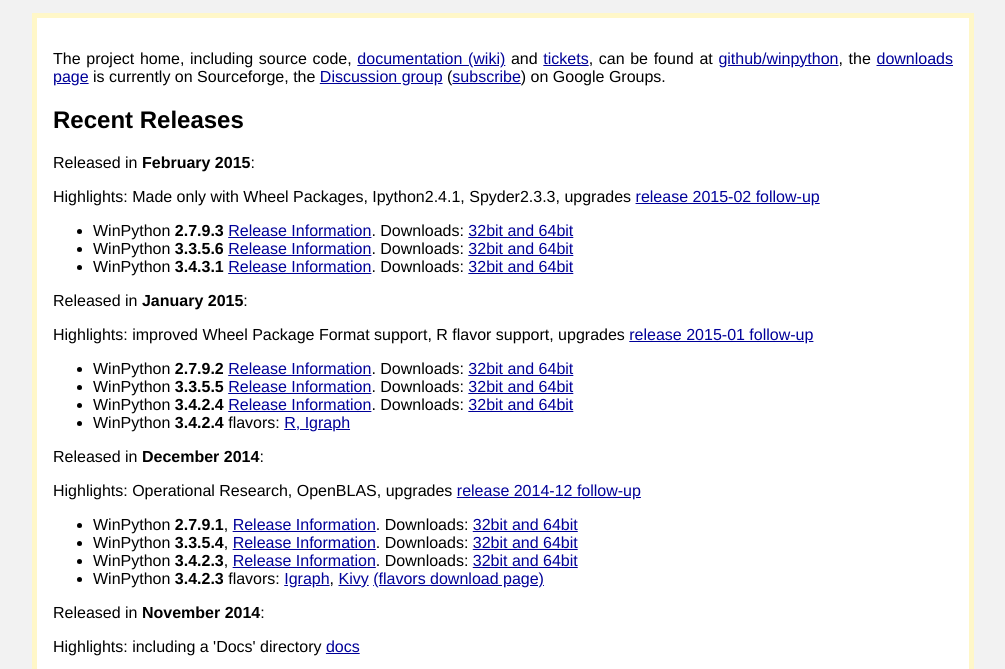
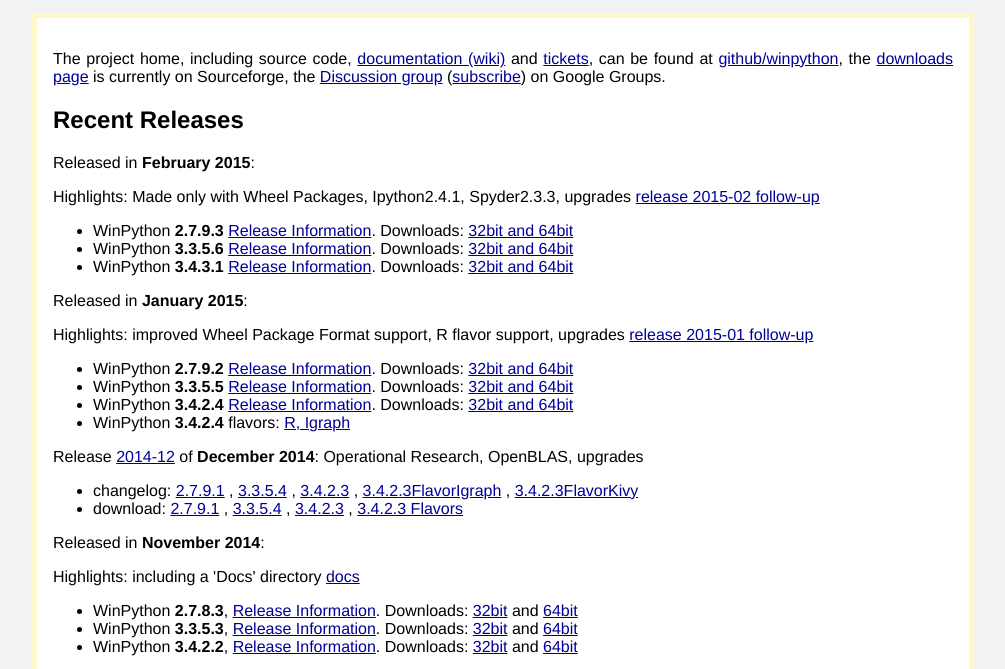
Before and after one commit to winpython/winpython.github.io, a plain HTML site: page index.html in a window 1280 px wide. Shown: the part 102-771 px from the top of the page, without its empty margins (137-1142 px from the left). Drawn offline with Linux system fonts and the light colour scheme.

Commit message:
compacting older releases

```diff
--- a/index.html
+++ b/index.html
@@ -40,13 +40,17 @@
 			<li>WinPython <strong>3.4.2.4</strong> <a href="https://github.com/winpython/winpython/wiki/ChangeLog_34#history-of-changes-for-winpython-3424">Release Information</a>. Downloads: <a href="https://sourceforge.net/projects/winpython/files/WinPython_3.4/3.4.2.4/">32bit and 64bit</a></li>
 			<li>WinPython <strong>3.4.2.4</strong> flavors: <a href="https://sourceforge.net/projects/winpython/files/WinPython_3.4/3.4.2.4/Flavors/"> R, Igraph</a></li>
 		</ul>
-		<p>Released in <strong>December 2014</strong>:</p>
-		<p>Highlights: Operational Research, OpenBLAS, upgrades <a href="https://github.com/winpython/winpython/issues/29">release 2014-12 follow-up</a></p>
+		<p>Release <a href="https://github.com/winpython/winpython/issues/29">2014-12</a> of <strong>December 2014</strong>: Operational Research, OpenBLAS, upgrades</p>
 		<ul>
-			<li>WinPython <strong>2.7.9.1</strong>, <a href="https://github.com/winpython/winpython/wiki/Changelog_27#history-of-changes-for-winpython-2791">Release Information</a>. Downloads: <a href="https://sourceforge.net/projects/winpython/files/WinPython_2.7/2.7.9.1/">32bit and 64bit</a></li>
-			<li>WinPython <strong>3.3.5.4</strong>, <a href="https://github.com/winpython/winpython/wiki/Changelog_33#history-of-changes-for-winpython-3354">Release Information</a>. Downloads: <a href="https://sourceforge.net/projects/winpython/files/WinPython_3.3/3.3.5.4/">32bit and 64bit</a></li>
-			<li>WinPython <strong>3.4.2.3</strong>, <a href="https://github.com/winpython/winpython/wiki/ChangeLog_34#history-of-changes-for-winpython-3423">Release Information</a>. Downloads: <a href="https://sourceforge.net/projects/winpython/files/WinPython_3.4/3.4.2.3/">32bit and 64bit</a></li>
-			<li>WinPython <strong>3.4.2.3</strong> flavors: <a href="https://github.com/winpython/winpython/issues/29#issuecomment-67045790">Igraph</a>, <a href="https://github.com/winpython/winpython/issues/29#issuecomment-67204907">Kivy</a> <a href="https://sourceforge.net/projects/winpython/files/WinPython_3.4/3.4.2.3/Flavors/">(flavors download page)</a></li>
+			<li>changelog: <a href="https://github.com/winpython/winpython/wiki/Changelog_27#history-of-changes-for-winpython-2791">2.7.9.1</a>
+			                , <a href="https://github.com/winpython/winpython/wiki/Changelog_33#history-of-changes-for-winpython-3354">3.3.5.4</a>
+					, <a href="https://github.com/winpython/winpython/wiki/ChangeLog_34#history-of-changes-for-winpython-3423">3.4.2.3</a>
+					, <a href="https://github.com/winpython/winpython/issues/29#issuecomment-67045790">3.4.2.3FlavorIgraph</a>
+					, <a href="https://github.com/winpython/winpython/issues/29#issuecomment-67204907">3.4.2.3FlavorKivy</a></li>
+			<li>download: <a href="https://sourceforge.net/projects/winpython/files/WinPython_2.7/2.7.9.1/">2.7.9.1</a>
+			                , <a href="https://sourceforge.net/projects/winpython/files/WinPython_3.3/3.3.5.4/">3.3.5.4</a>
+			                , <a href="https://sourceforge.net/projects/winpython/files/WinPython_3.4/3.4.2.3/">3.4.2.3</a>
+			                , <a href="https://sourceforge.net/projects/winpython/files/WinPython_3.4/3.4.2.3/Flavors/">3.4.2.3 Flavors</a></li>
 		</ul>
 		<p>Released in <strong>November 2014</strong>:</p>
 		<p>Highlights: including a 'Docs' directory <a href="http://nbviewer.ipython.org/github/winpython/winpython_afterdoc/tree/master/docs/">docs</a></p>
```
